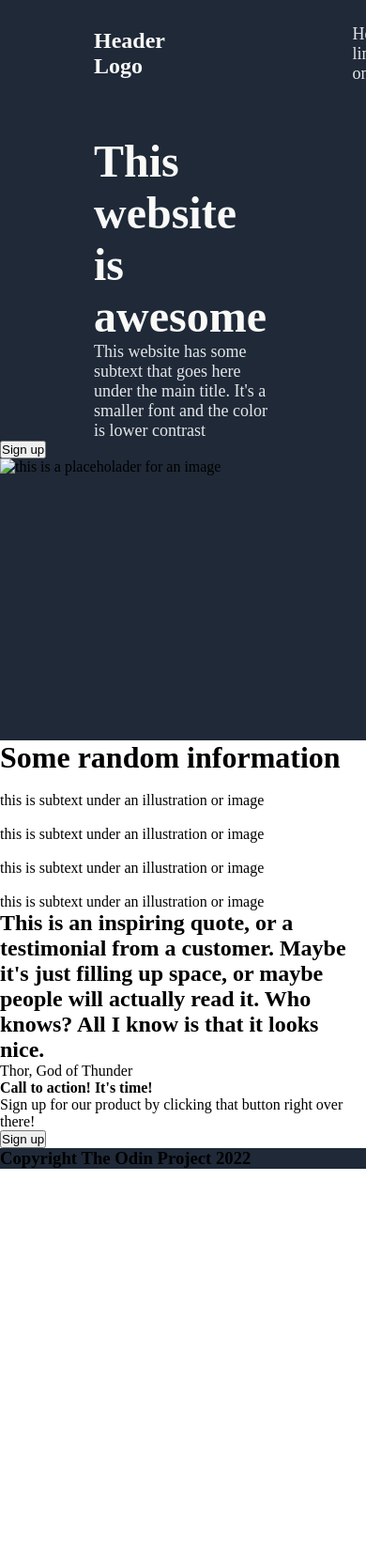
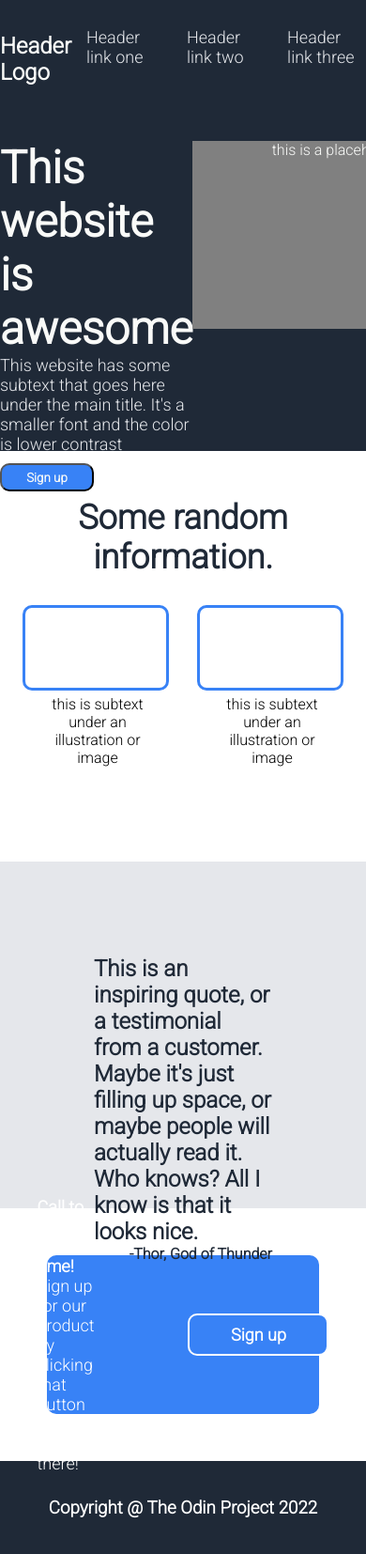
Before and after one commit to alexjulian1227/odin-landingpage, a plain HTML site: page index.html in a window 390 px wide. Shown: the top 1654 px of the page at 94% size. Before the commit the page ends 1244 px from the top, so only its background shows below. Drawn offline with Linux system fonts and the light colour scheme.

Commit message:
Revised most every codes for managing style.css file and finish the project with no responsiveness :D

```diff
--- a/index.html
+++ b/index.html
@@ -8,7 +8,9 @@
     <title>Landing Page</title>
 </head>
 <body>
+
     <div class="header">
+
         <div class="logo">Header Logo</div>
         <div class="links">
             <div class="link-1">Header link one</div>
@@ -18,31 +20,36 @@
     </div>
 
     <div class="main">
-        <h1>This website is <span class="awesome">awesome</span></h1>
-        <p>This website has some subtext that goes here under the main title. It's a smaller font and the color is lower contrast</p>
+        <div class="left">
+            <h1>This website is awesome</h1>
+            <p>This website has some subtext that goes here under the main title. It's a smaller font and the color is lower contrast</p>
 
         <button>Sign up</button>
+        </div>
 
-        <img src="" alt="this is a placeholader for an image" class="img-main" />
+        <div class="right">
+            <div class="img-main">this is a placeholder for an image</div>
+        </div>
+
     </div>
 
     <div class="random">
-        <h1>Some random information</h1>
-        <div class="information-container">
-            <div class="item-1">
-                <img src="" />
+        <h1>Some random information.</h1>
+        <div class="info-container">
+            <div class="items">
+                <div class="info-img"></div>
                 <p>this is subtext under an illustration or image</p>
             </div>
-            <div class="item-2">
-                <img src="" />
+            <div class="items">
+                <div class="info-img"></div>
                 <p>this is subtext under an illustration or image</p>
             </div>
-            <div class="item-3">
-                <img src="" />
+            <div class="items">
+                <div class="info-img"></div>
                 <p>this is subtext under an illustration or image</p>
             </div>
-            <div class="item-4">
-                <img src="" />
+            <div class="items">
+                <div class="info-img"></div>
                 <p>this is subtext under an illustration or image</p>
             </div>
         </div>
@@ -50,20 +57,25 @@
 
     <div class="quote">
         <h2>This is an inspiring quote, or a testimonial from a customer. Maybe it's just filling up space, or maybe people will actually read it. Who knows? All I know is that it looks nice.</h2>
-        <p>Thor, God of Thunder</p>
+        <p>-Thor, God of Thunder</p>
     </div>
 
     <div class="contact">
         <div class="contact-container">
-            <h4>Call to action! It's time!</h4>
+            <div class="contact-left">
+                <h4>Call to action! It's time!</h4>
             <p>Sign up for our product by clicking that button right over there!</p>
+            </div>
 
-            <button>Sign up</button>
+            <div class="contact-right">
+                <button>Sign up</button>
+            </div>
+
         </div>
     </div>
 
     <div class="footer">
-        <h3>Copyright The Odin Project 2022</h3>
+        <h3>Copyright &#64; The Odin Project 2022</h3>
     </div>
 </body>
 </html>
--- a/style.css
+++ b/style.css
@@ -1,59 +1,187 @@
+@import url('https://fonts.googleapis.com/css2?family=Roboto:wght@300&display=swap');
+
 * {
     margin: 0;
     padding: 0;
-
+    font-family: 'Roboto', sans-serif;
 }
 
 .header {
+    display: flex;
+    width: 100%vh;
+    height: 100px;
+    flex-direction: row;
+    justify-content: space-around;
     background: #1F2937;
-    margin: auto;
+}
+
+.logo {
+    margin-top: 35px;
+
+    font-size: 24px;
+    color: #F9Faf8;
+    font-weight: bolder;
+}
+
+.links {
     display: flex;
+
+    align-items: center;
+    gap: 30px;
+    font-size: 18px;
+    color: #e5e7eb;
 }
 
 .main {
     background: #1F2937;
-    margin: auto;
+    height: 45vh;
     display: flex;
-    justify-content: flex-start;
-    flex-wrap: wrap;
+    justify-content: space-evenly;
+    width: 100%vh;
 }
 
-.main > h1 {
-    color: #f9faf8;
+.left {
+    margin-top: 50px;
+    width: 50vh;
+}
+
+.left > h1 {
     font-size: 48px;
     font-weight: bolder;
-    margin: 30px 100px;
-    margin-bottom: 0;
-    width: 300px;
+    color: #f9faf8;
 }
 
-.main > p {
-    color: #E5E7EB;
+.left > p {
     font-size: 18px;
-    margin: 0 100px;
+    color: #e5e7eb;
+}
+
+.left > button {
+    margin-top: 10px;
+    background: #3882f6;
+    color: #f9faf8;
+    height: 30px;
+    width: 100px;
+    border-radius: 10px;
+    font-weight:800;
+}
+
+.right{
+    margin-top: 50px;
+    width: 50vh;
 }
 
 .img-main {
-    width: 500px;
-    height: 300px;
+    text-align: center;
+
+    height: 200px;
+    width: 400px;
+    background: gray;
+    color: #f9faf8;
 }
+
+.random {
+    height: 40vh;
+    text-align: center;
+    margin-bottom: 50px;
+}
+
+.random > h1 {
+    margin-top: 50px;
+    font-size: 36px;
+    font-weight: bolder;
+    color: #1f2937;
+}
+
+.info-container {
+    display: flex;
+    justify-content: center;
+    gap: 30px;
+}
+
+.items{
+    margin-top: 30px;
+}
+
+.items > p {
+    margin-top: 5px;
+    width: 100px;
+    text-align: center;
+    right: 50px;
+    padding-left: 30px;
+
+}
+.info-img {
+    height: 85px;
+    width: 150px;
+    border:3px solid #3882f6;
+    border-radius: 10px;
+
+}
+
+.quote {
+    background: #e5e7eb;
+    height: 20vh;
+    color: #1f2937;
+    padding: 100px 100px;
+}
+.quote > h1 {
+    justify-content: center;
+    align-items: center;
+    font-weight:300;
+    font-size: 36px;
+    font-style: italic;
+}
+.quote > p {
+    text-align: right;
+    font-weight: bold;
+}
+.contact {
+    margin: 50px 50px;
+}
+.contact-container {
+    display: flex;
+    height: 20vh;
+    background: #3882f6;
+    border-radius: 10px;
+    justify-content: center;
+    align-items: center;
+    gap: 100px;
+
+}
+
+.contact-left > h4 {
+    color: white;
+    font-weight: bold;
+    font-size: 18px;
+}
+
+.contact-left > p {
+    color: white;
+    font-size: 18px;
+}
+
+.contact-right > button {
+    padding: 10px 10px;
+    border: 2px solid white;
+    width: 150px;
+    background: #3882f6;
+    color: white;
+    border-radius: 10px;
+    font-size: 18px;
+    font-weight: 900;
+}
+
 .footer {
+    display: flex;
+    width: 100%vh;
+    height: 100px;
+    flex-direction: row;
+    justify-content: center;
+    align-items: center;
     background: #1F2937;
 }
 
-.logo {
-    color: #F9FAF8;
-    font-size: 24px;
-    margin: 30px 100px;
-    font-weight: 800;
+.footer > h3 {
+    color: white;
 }
-
-.links {
-    margin: 0 50px;
-    padding: 0 50px;
-    display: flex;
-    align-items: center;
-    color: #e5e7eb;
-    font-size: 18px;
-    gap: 20px;
-}
```
